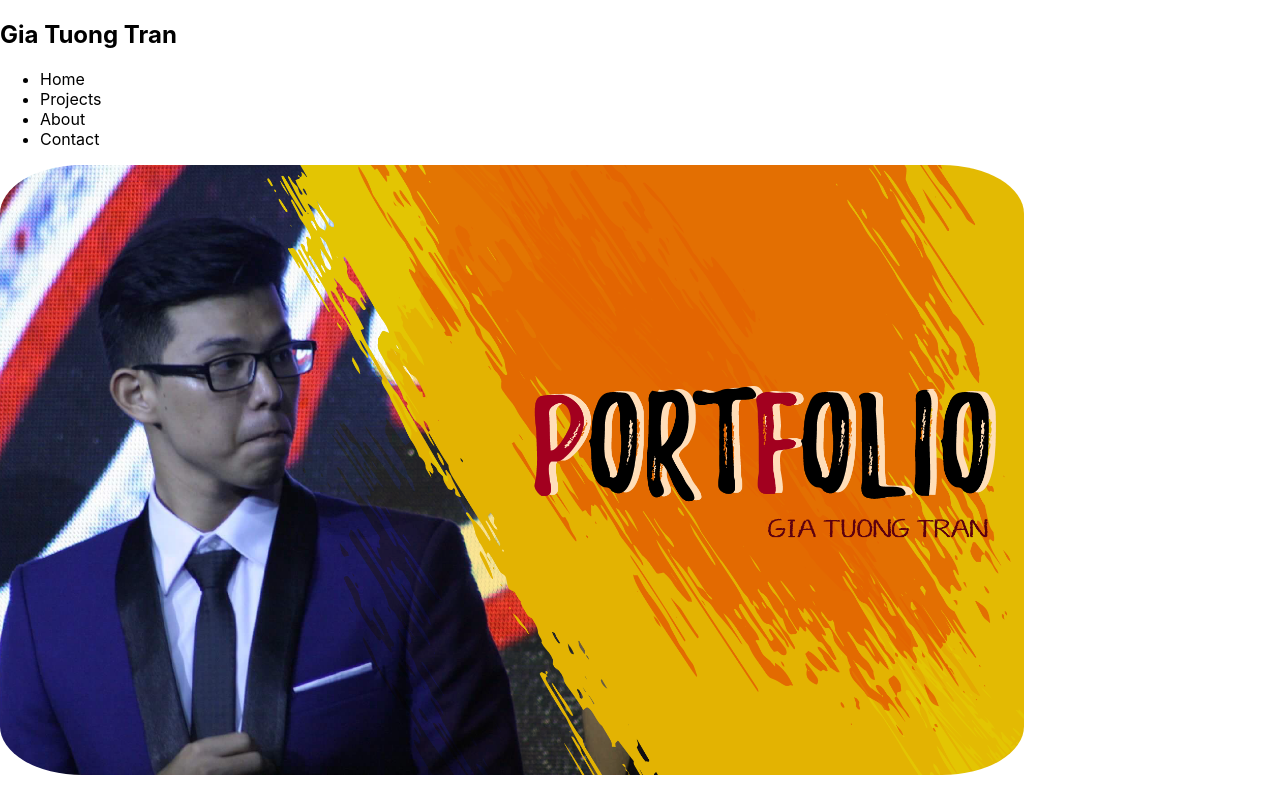
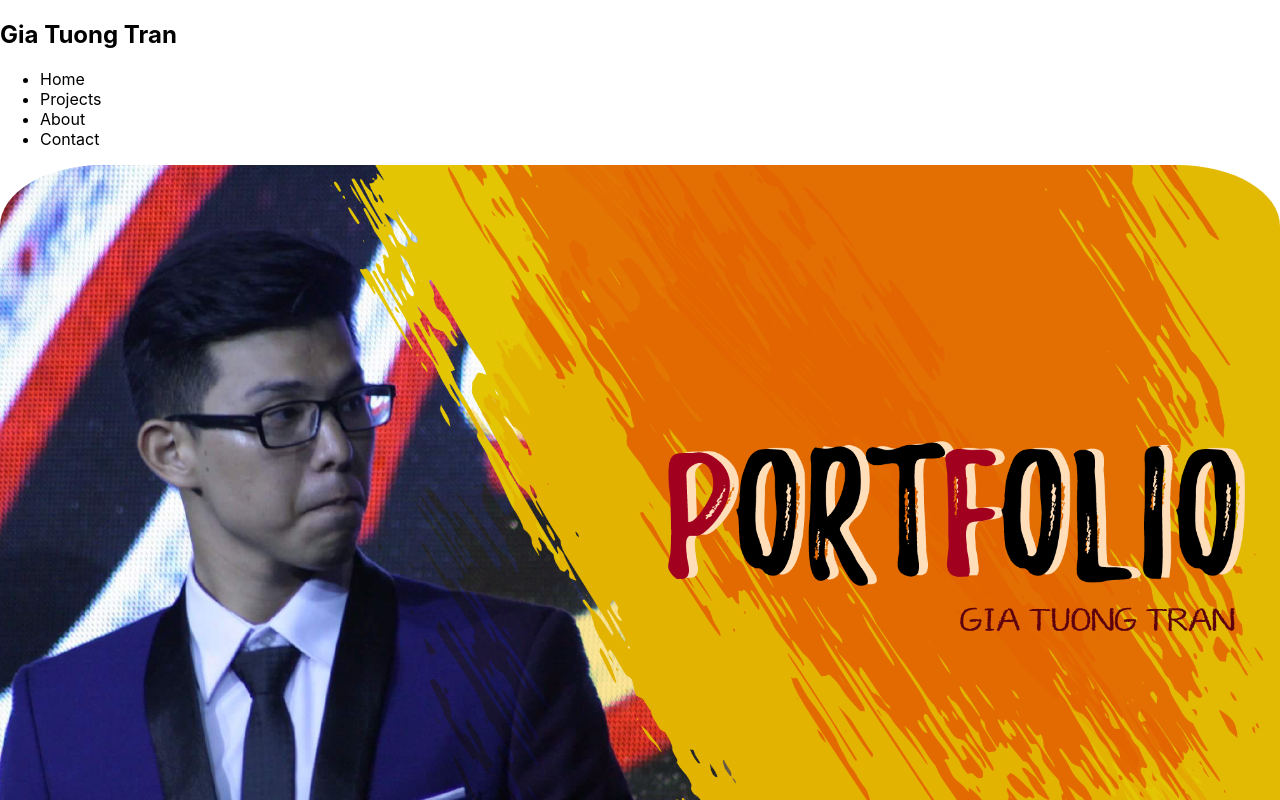
Before and after one commit to giatuongtran9/portfolio, a React app: page / in a window 1280 px wide. Shown: the top 800 px of the page. Built offline with nearby package versions, Linux system fonts and the light colour scheme.

Commit message:
adjust width

```diff
--- a/src/Projects/AllProjects/Project/Project.css
+++ b/src/Projects/AllProjects/Project/Project.css
@@ -44,6 +44,7 @@
 .ProjectImage {
     flex-basis: 50%;
     height: auto;
+    width: auto;
     position: relative;
     display: flex;
     align-items: center;
@@ -52,7 +53,7 @@
 
 img {
     height: 100%;
-    width: 80%;
+    width: 100%;
     border-radius: 8%;
     object-fit: cover;
 }
```
